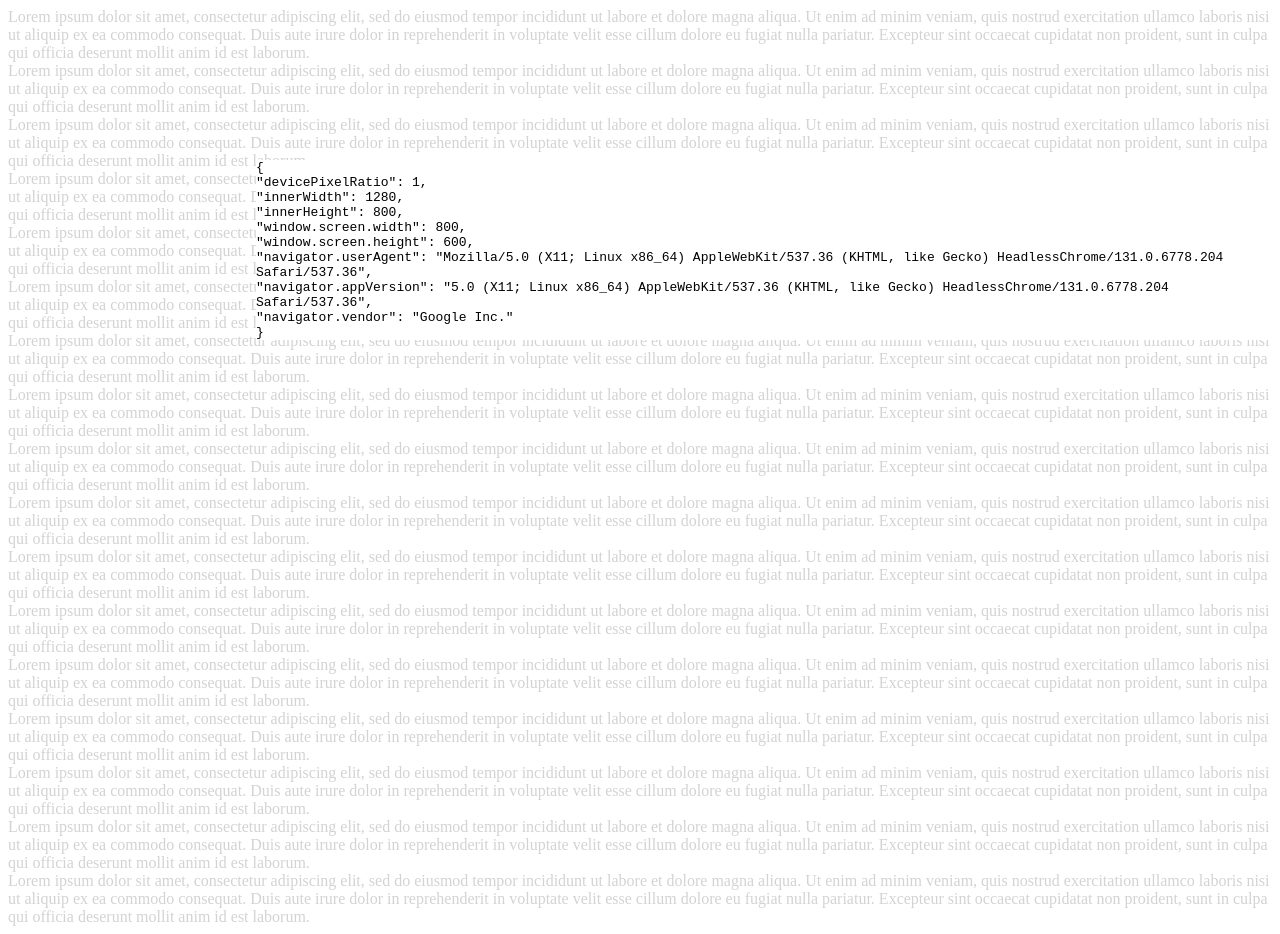
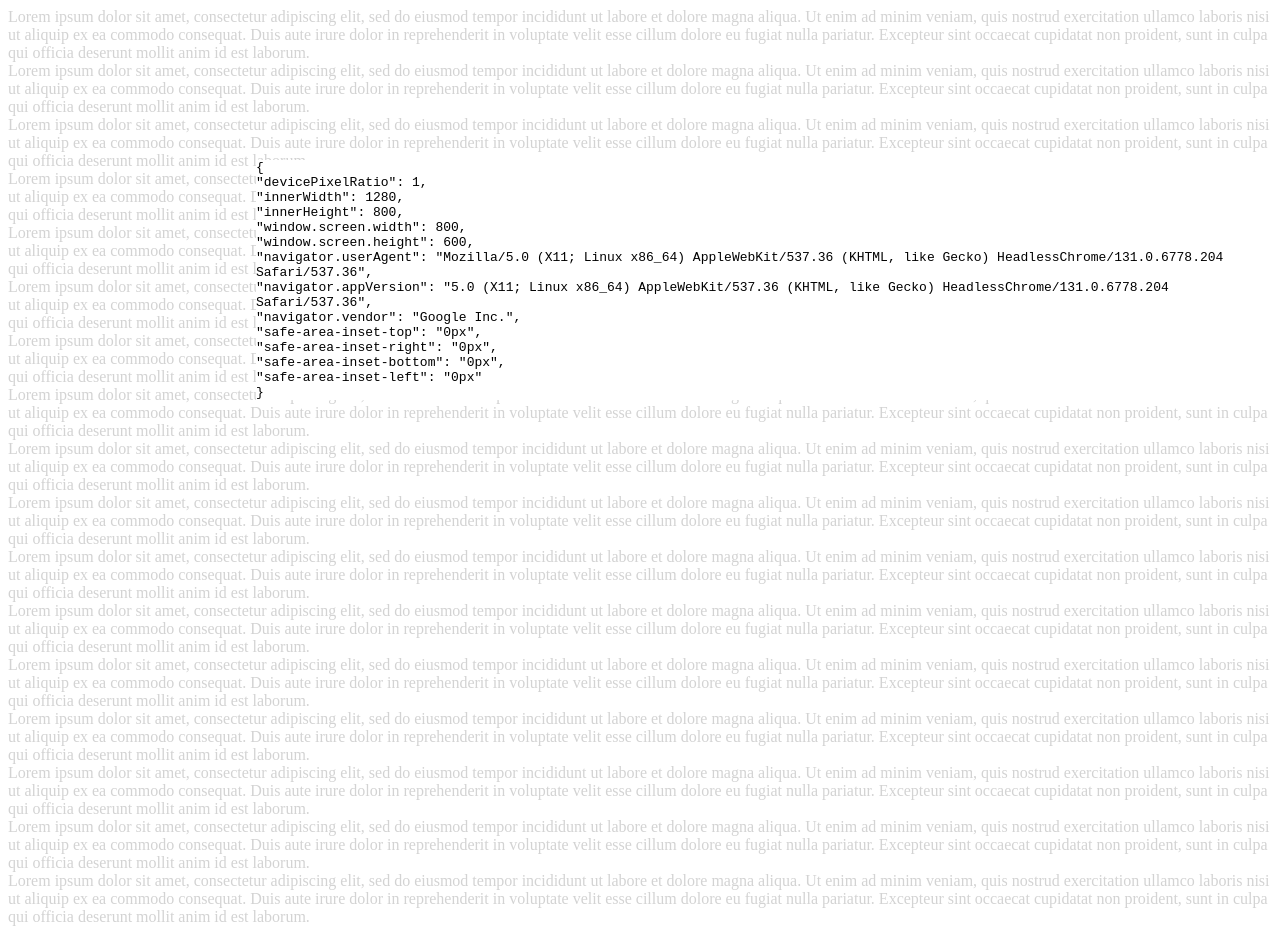
Before and after one commit to musikov/musikov.github.io, a plain HTML site: page ios/index.html in a window 1280 px wide. Drawn offline with Linux system fonts and the light colour scheme.

Commit message:
ios: print safe area

```diff
--- a/ios/index.html
+++ b/ios/index.html
@@ -7,6 +7,12 @@
     <style>
        .lorem {
            color: lightgray
+       }
+       :root {
+           --sat: env(safe-area-inset-top);
+           --sar: env(safe-area-inset-right);
+           --sab: env(safe-area-inset-bottom);
+           --sal: env(safe-area-inset-left);
        }
     </style>
 </head>
@@ -32,6 +38,7 @@
     <script>
         var text = document.getElementById('out');
         setInterval(function() {
+            var computedStyle = getComputedStyle(document.documentElement);
     		var obj = {
     		    devicePixelRatio: window.devicePixelRatio,
     		    innerWidth: window.innerWidth,
@@ -41,6 +48,10 @@
     			'navigator.userAgent': navigator.userAgent,
     			'navigator.appVersion': navigator.appVersion,
     			'navigator.vendor': navigator.vendor,
+                'safe-area-inset-top': computedStyle.getPropertyValue("--sat"),
+                'safe-area-inset-right': computedStyle.getPropertyValue("--sar"),
+                'safe-area-inset-bottom': computedStyle.getPropertyValue("--sab"),
+                'safe-area-inset-left': computedStyle.getPropertyValue("--sal"),
     		};
         	text.innerText = JSON.stringify(obj, null, 4);
         }, 1000 / 60);
```
